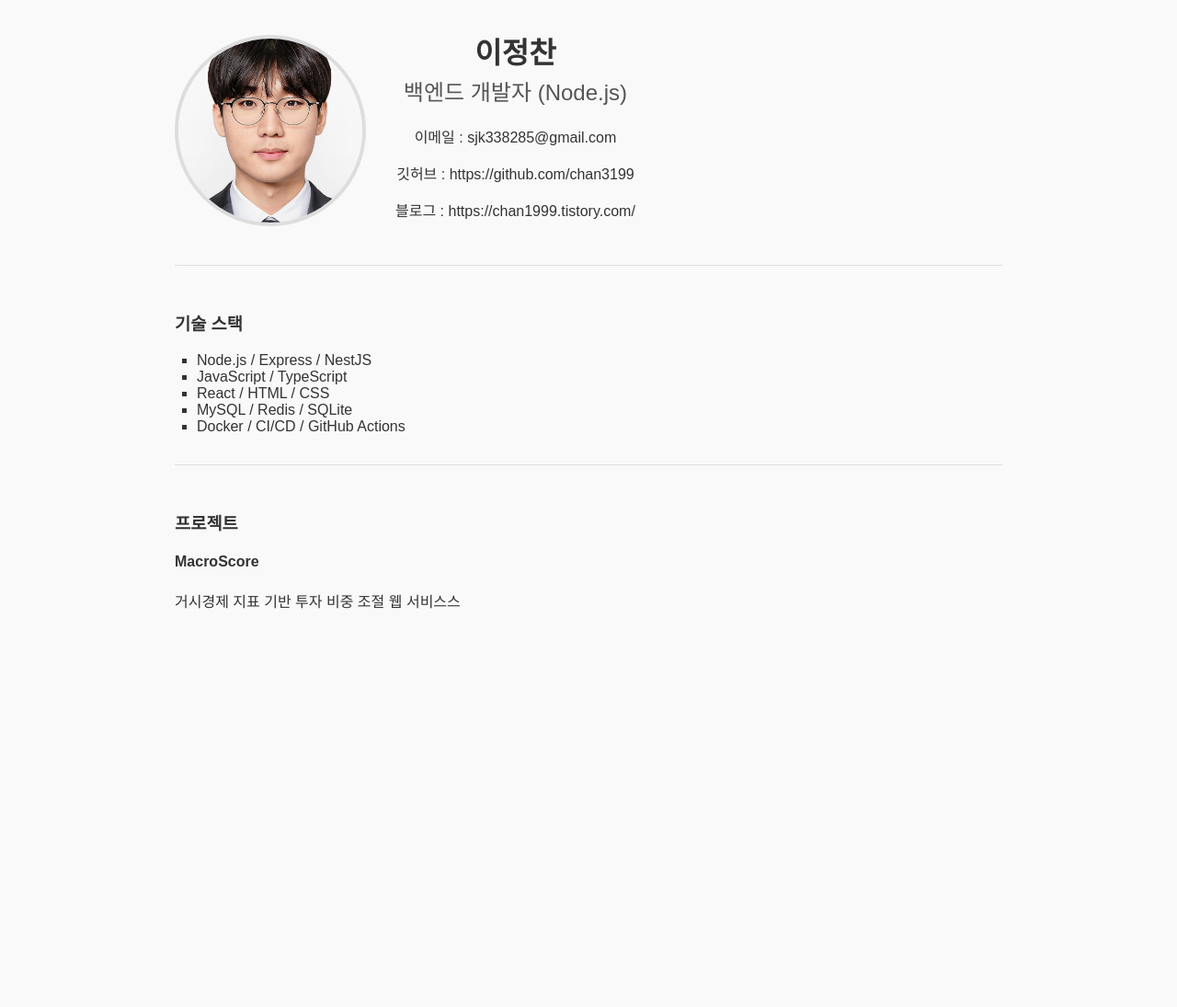
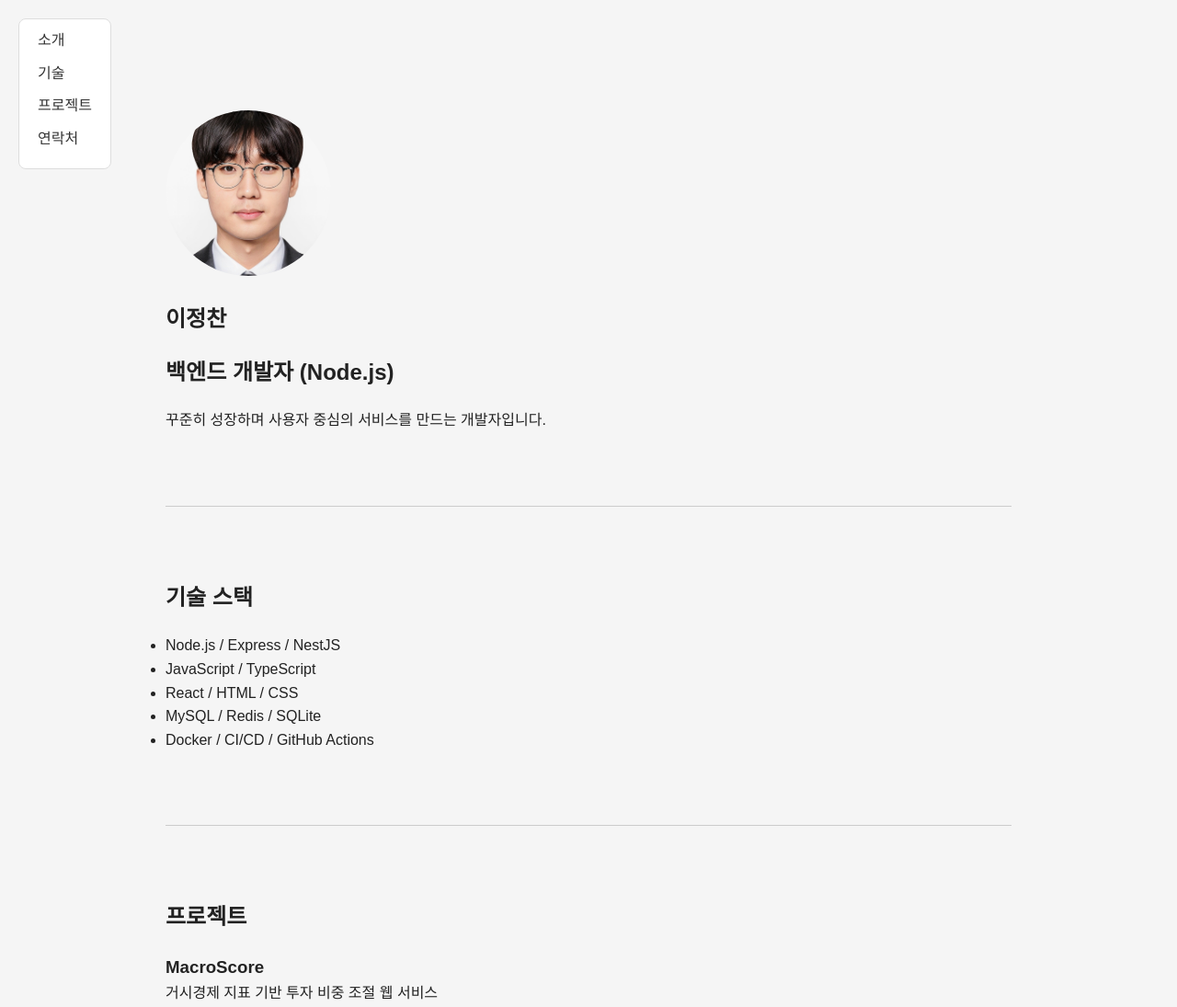
Before and after one commit to chan3199/chan3199.github.io, a plain HTML site: page index.html in a window 1280 px wide. Shown: the top 1095 px of the page at 92% size. Before the commit the page ends 800 px from the top, so only its background shows below. Drawn offline with Linux system fonts and the light colour scheme.

Commit message:
레이아웃 수정

```diff
--- a/index.css
+++ b/index.css
@@ -1,68 +1,66 @@
-body {
-    font-family: 'Pretendard', sans-serif;
+* {
   margin: 0;
   padding: 0;
-    background: #f9f9f9;
-    color: #333;
+  box-sizing: border-box;
+}
+body {
+  font-family: "Pretendard", sans-serif;
+  line-height: 1.6;
+  background-color: #f5f5f5;
+  color: #222;
+  scroll-behavior: smooth;
 }
 
-  .container {
-    max-width: 900px;
+/* 전체 컨테이너 */
+.wrapper {
+  max-width: 960px;
   margin: 0 auto;
-    padding: 2rem;
-    text-align: center;
+  padding: 40px 20px;
 }
 
-  .skills,
-  .projects {
-    text-align: left;
-    margin-top: 3rem;
+/* 고정 메뉴 */
+nav {
+  position: fixed;
+  top: 20px;
+  left: 20px;
+  background: #fff;
+  border: 1px solid #ddd;
+  border-radius: 8px;
+  padding: 10px 20px;
+}
+nav ul {
+  list-style: none;
+}
+nav ul li {
+  margin-bottom: 10px;
+}
+nav a {
+  text-decoration: none;
+  color: #333;
+  font-weight: 500;
+}
+nav a:hover {
+  color: #007bff;
 }
 
-
-  .intro {
-    display: flex;
-    align-items: center;
-    gap: 2rem;
-    flex-wrap: wrap;
+/* 섹션 스타일 */
+section {
+  padding: 80px 0;
+  border-bottom: 1px solid #ccc;
+}
+section:last-of-type {
+  border-bottom: none;
 }
 
-  .profile img {
-    width: 200px;
-    height: 200px;
-    object-fit: cover;
-    border-radius: 50%;
-    border: 4px solid #ddd;
+h1,
+h2 {
+  margin-bottom: 20px;
 }
 
-  .info h1 {
-    margin: 0;
-    font-size: 2rem;
+.profile-img {
+  width: 180px;
+  height: 180px;
+  border-radius: 50%;
+  object-fit: cover;
+  margin-bottom: 20px;
 }
-
-  .info h2 {
-    margin-top: 0.2rem;
-    color: #555;
-    font-weight: normal;
-  }
-
-  .info .email {
-    font-size: 0.95rem;
-    color: #666;
-    margin-bottom: 1rem;
-  }
-
-  .skills ul {
-    list-style: square;
-    padding-left: 1.5rem;
-  }
-
-  .projects .project {
-    margin-bottom: 1rem;
-  }
-
-  hr {
-    margin: 2rem 0;
-    border: none;
-    border-top: 1px solid #ddd;
-  }
--- a/index.html
+++ b/index.html
@@ -3,28 +3,29 @@
   <head>
     <meta charset="UTF-8" />
     <meta name="viewport" content="width=device-width, initial-scale=1.0" />
-  <title>이정찬 - 백엔드 개발자 포트폴리오</title>
+    <title>이정찬 - 포트폴리오</title>
     <link rel="stylesheet" href="index.css" />
   </head>
   <body>
-    <div class="container">
-        <section class="intro">
-        <div class="profile">
-            <img src="assets/profile.jpg" alt="프로필 사진" />
-        </div>
-          <div class="info">
+    <nav>
+      <ul>
+        <li><a href="#intro">소개</a></li>
+        <li><a href="#skills">기술</a></li>
+        <li><a href="#projects">프로젝트</a></li>
+        <li><a href="#contact">연락처</a></li>
+      </ul>
+    </nav>
+
+    <div class="wrapper">
+      <section id="intro">
+        <img src="assets/profile.jpg" alt="프로필 사진" class="profile-img" />
         <h1>이정찬</h1>
         <h2>백엔드 개발자 (Node.js)</h2>
-            <p><span class="label">이메일 : </span>sjk338285@gmail.com</p>
-            <p><span class="label">깃허브 : </span>https://github.com/chan3199</p>
-            <p><span class="label">블로그 : </span>https://chan1999.tistory.com/</p>
-          </div>
-        </section>
+        <p>꾸준히 성장하며 사용자 중심의 서비스를 만드는 개발자입니다.</p>
       </section>
 
-        <hr />
-            <section class="skills">
-                <h3>기술 스택</h3>
+      <section id="skills">
+        <h2>기술 스택</h2>
         <ul>
           <li>Node.js / Express / NestJS</li>
           <li>JavaScript / TypeScript</li>
@@ -34,12 +35,28 @@
         </ul>
       </section>
 
-        <hr />
-            <section class="projects">
-            <h3>프로젝트</h3>
-            <div class="project">
-                <h4>MacroScore</h4>
-                <p>거시경제 지표 기반 투자 비중 조절 웹 서비스스
-            </div>
+      <section id="projects">
+        <h2>프로젝트</h2>
+        <h3>MacroScore</h3>
+        <p>거시경제 지표 기반 투자 비중 조절 웹 서비스</p>
+      </section>
+
+      <section id="contact">
+        <h2>연락처</h2>
+        <p>
+          Email: <a href="mailto:sjk338285@gmail.com">sjk338285@gmail.com</a>
+        </p>
+        <p>
+          GitHub:
+          <a href="https://github.com/chan3199" target="_blank">chan3199</a>
+        </p>
+        <p>
+          Blog:
+          <a href="https://chan1999.tistory.com" target="_blank"
+            >chan1999.tistory.com</a
+          >
+        </p>
       </section>
     </div>
+  </body>
+</html>
```
Lines whose indentation alone changed are shown as unchanged.
